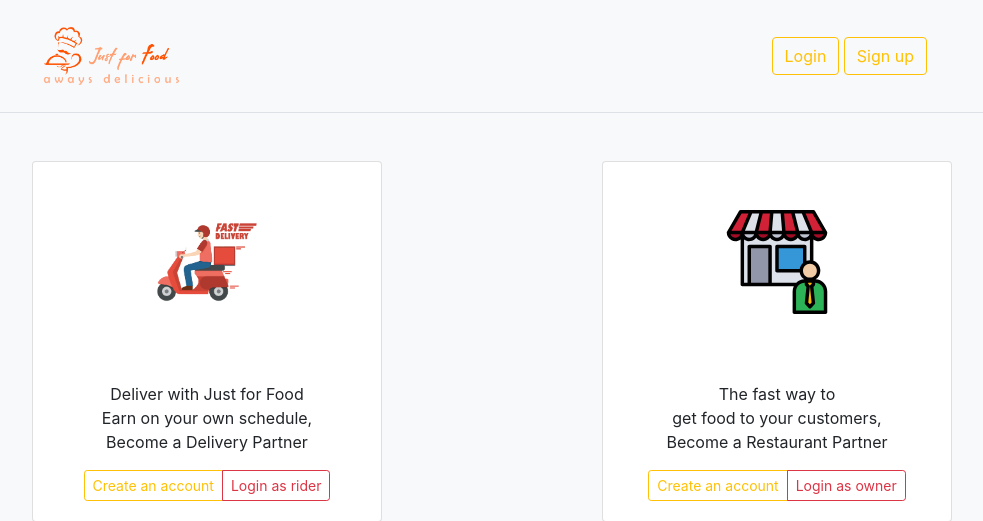
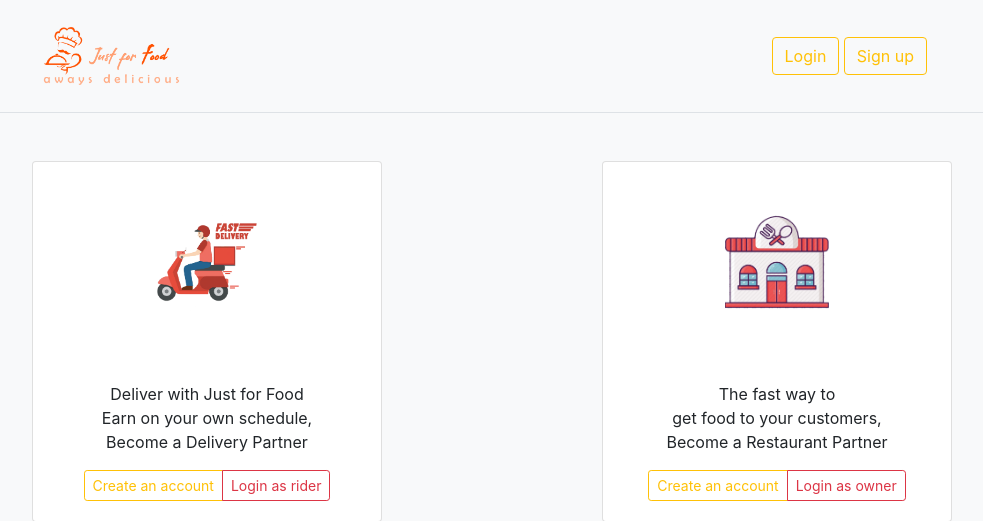
Before and after one commit to Trung-Jeager-2019/Just_For_Food_In_University, a Django app: page /partner-with-us in a window 1280 px wide. Shown: the top 521 px of the page, without its empty margins (148-1131 px from the left). Run offline with Django 3.2, Linux system fonts and the light colour scheme; some libraries are stand-ins or nearby versions.

Commit message:
Fix Partner

```diff
--- a/templates/partner/select.html
+++ b/templates/partner/select.html
@@ -21,7 +21,7 @@
         </div>
         <div class="col-4 mx-auto">
             <div class="card mb-4 shadow-sm">
-                    <img src="{% static 'images/shop.svg' %}" class="mx-auto my-5" width="30%"  alt="">
+                    <img src="{% static 'images/restaurant_ower_food.png' %}" class="mx-auto my-5" width="30%"  alt="">
                 <div class="card-body">
                     <p class="card-text">
                         The fast way to <br>
```
Also changed, not shown: static/images/restaurant_ower_food.png (added).
